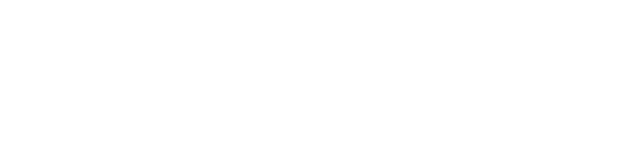
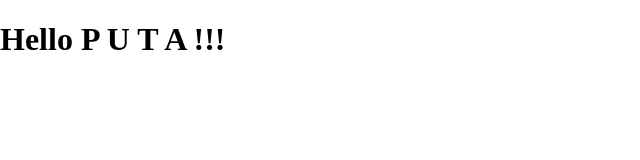
Before and after one commit to Asifurrohman/template-test, a plain HTML site: page index.html in a window 1280 px wide. Shown: the whole page, without its empty margins (0-640 px from the left). Drawn offline with Linux system fonts and the light colour scheme.

Commit message:
hello puta

```diff
--- a/index.html
+++ b/index.html
@@ -11,7 +11,7 @@
     <title>Document</title>
 </head>
 <body>
-
+    <h1>Hello P U T A !!!</h1>
 
     <script src="script.js"></script>
 </body>
```
